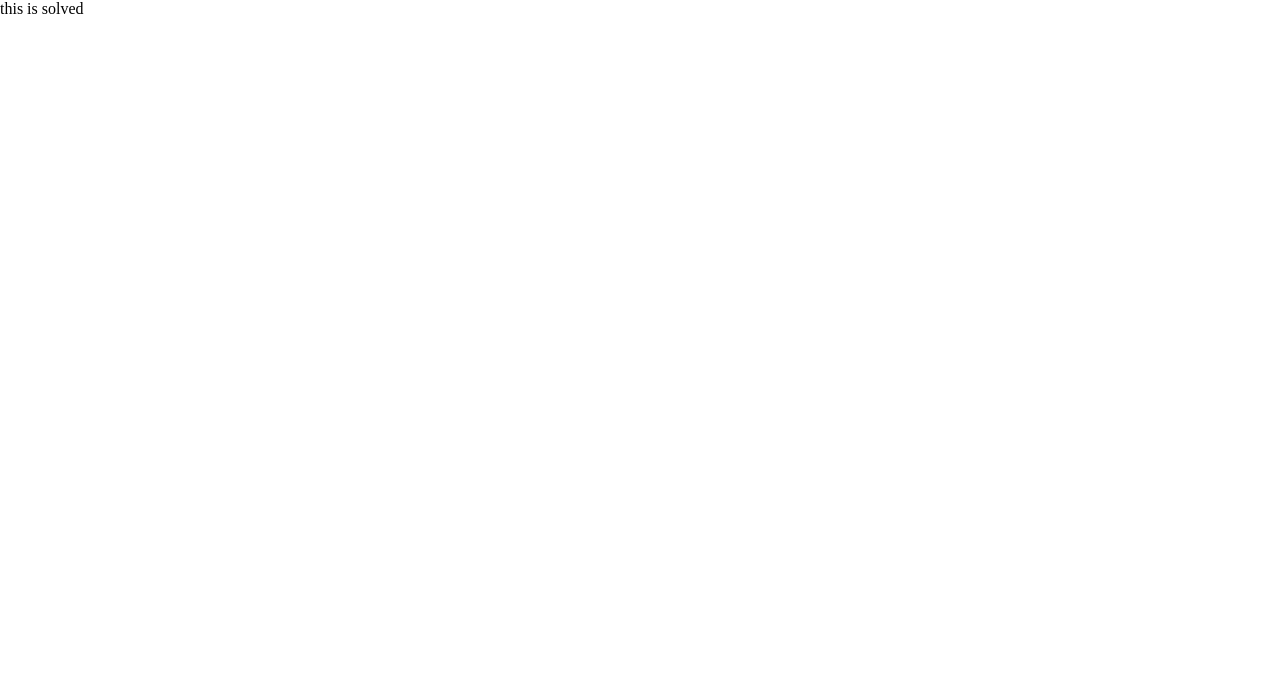
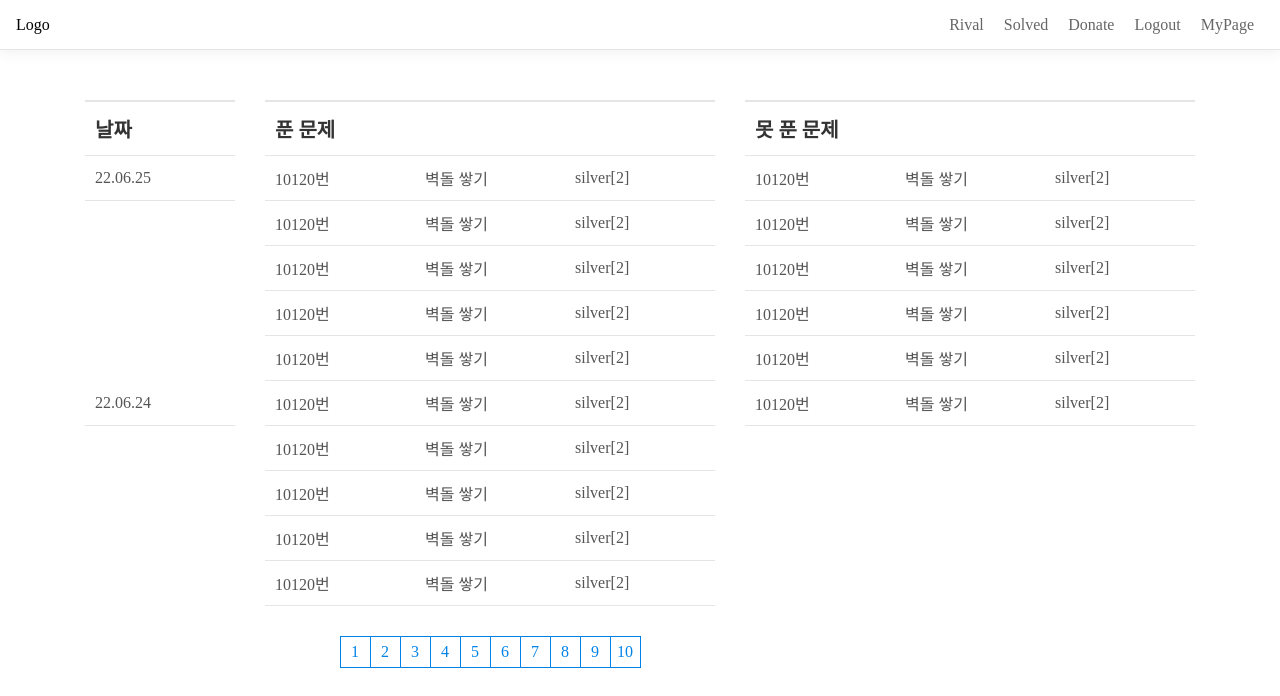
Before and after one commit to xi-jjun/baekjoon-recommender, a React (Create React App) app in the folder front/: page /solved in a window 1280 px wide. Shown: the top 696 px of the page. Built offline with nearby package versions, Linux system fonts and the light colour scheme.

Commit message:
[추가] 푼 문제를 보여주는 Solved 페이지

```diff
--- a/front/src/Pages/main/Solved/Solved.js
+++ b/front/src/Pages/main/Solved/Solved.js
@@ -1,7 +1,163 @@
+import "../../../default.css";
+import * as Styled from './Styled';
+import Header from "../../../Components/Header";
+import { useState } from 'react';
+
+const pages = [1, 2, 3, 4, 5, 6, 7, 8, 9, 10]
+
+const Pagination = ({ number }) => {
+    const [pageClicked, pageOnClick] = useState(false)
+    const clickPage = () => {
+        pageOnClick(prev => !prev)
+    }
+
+    const [onMouseOver, setMouseOver] = useState(false)
+    const getMouseOver = () => {
+        setMouseOver(true)
+    }
+    const getMouseOut = () => {
+        setMouseOver(false)
+    }
+
+    return (
+        <div style={{
+            width: "30px",
+            height: "30px",
+            display: "flex",
+            justifyContent: "center",
+            alignItems: "center",
+            background: pageClicked || onMouseOver ? "#0083e8" : "#fff",
+            boxSizing: "border-box",
+            borderRight: "solid 1px #0083e8",
+            color: pageClicked || onMouseOver ? "#fff" : "#0083e8",
+            fontWeight: pageClicked || onMouseOver ? 600 : 400,
+            cursor: "pointer",
+            transition: "all 0.1s ease-out"
+        }}
+            onClick={clickPage}
+            onMouseOver={getMouseOver}
+            onMouseOut={getMouseOut}>
+            {number}
+        </div>
+    )
+}
+
 const Solved = () => {
     return (
         <div>
-            this is solved
+            <Header />
+            <Styled.Container>
+                <Styled.QuestionContainer>
+                    <Styled.QuestionContainerLabel>날짜</Styled.QuestionContainerLabel>
+                    <Styled.Question>
+                        <Styled.QuestionElement>22.06.25</Styled.QuestionElement>
+                    </Styled.Question>
+                    <Styled.Question className='space' />
+                    <Styled.Question className='space' />
+                    <Styled.Question className='space' />
+                    <Styled.Question className='space' />
+                    <Styled.Question>
+                        <Styled.QuestionElement>22.06.24</Styled.QuestionElement>
+                    </Styled.Question>
+                    <Styled.Question className='space' />
+                    <Styled.Question className='space' />
+                    <Styled.Question className='space' />
+                    <Styled.Question className='space' />
+                </Styled.QuestionContainer>
+                <Styled.QuestionContainer>
+                    <Styled.QuestionContainerLabel>푼 문제</Styled.QuestionContainerLabel>
+                    <Styled.Question>
+                        <Styled.QuestionElement>10120번</Styled.QuestionElement>
+                        <Styled.QuestionElement>벽돌 쌓기</Styled.QuestionElement>
+                        <Styled.QuestionElement>silver[2]</Styled.QuestionElement>
+                    </Styled.Question>
+                    <Styled.Question>
+                        <Styled.QuestionElement>10120번</Styled.QuestionElement>
+                        <Styled.QuestionElement>벽돌 쌓기</Styled.QuestionElement>
+                        <Styled.QuestionElement>silver[2]</Styled.QuestionElement>
+                    </Styled.Question>
+                    <Styled.Question>
+                        <Styled.QuestionElement>10120번</Styled.QuestionElement>
+                        <Styled.QuestionElement>벽돌 쌓기</Styled.QuestionElement>
+                        <Styled.QuestionElement>silver[2]</Styled.QuestionElement>
+                    </Styled.Question>
+                    <Styled.Question>
+                        <Styled.QuestionElement>10120번</Styled.QuestionElement>
+                        <Styled.QuestionElement>벽돌 쌓기</Styled.QuestionElement>
+                        <Styled.QuestionElement>silver[2]</Styled.QuestionElement>
+                    </Styled.Question>
+                    <Styled.Question>
+                        <Styled.QuestionElement>10120번</Styled.QuestionElement>
+                        <Styled.QuestionElement>벽돌 쌓기</Styled.QuestionElement>
+                        <Styled.QuestionElement>silver[2]</Styled.QuestionElement>
+                    </Styled.Question>
+                    <Styled.Question>
+                        <Styled.QuestionElement>10120번</Styled.QuestionElement>
+                        <Styled.QuestionElement>벽돌 쌓기</Styled.QuestionElement>
+                        <Styled.QuestionElement>silver[2]</Styled.QuestionElement>
+                    </Styled.Question>
+                    <Styled.Question>
+                        <Styled.QuestionElement>10120번</Styled.QuestionElement>
+                        <Styled.QuestionElement>벽돌 쌓기</Styled.QuestionElement>
+                        <Styled.QuestionElement>silver[2]</Styled.QuestionElement>
+                    </Styled.Question>
+                    <Styled.Question>
+                        <Styled.QuestionElement>10120번</Styled.QuestionElement>
+                        <Styled.QuestionElement>벽돌 쌓기</Styled.QuestionElement>
+                        <Styled.QuestionElement>silver[2]</Styled.QuestionElement>
+                    </Styled.Question>
+                    <Styled.Question>
+                        <Styled.QuestionElement>10120번</Styled.QuestionElement>
+                        <Styled.QuestionElement>벽돌 쌓기</Styled.QuestionElement>
+                        <Styled.QuestionElement>silver[2]</Styled.QuestionElement>
+                    </Styled.Question>
+                    <Styled.Question>
+                        <Styled.QuestionElement>10120번</Styled.QuestionElement>
+                        <Styled.QuestionElement>벽돌 쌓기</Styled.QuestionElement>
+                        <Styled.QuestionElement>silver[2]</Styled.QuestionElement>
+                    </Styled.Question>
+                    <Styled.PaginationContainer>
+                        {pages.map(page => <Pagination number={page} />)}
+                    </Styled.PaginationContainer>
+                </Styled.QuestionContainer>
+                <Styled.QuestionContainer>
+                    <Styled.QuestionContainerLabel>못 푼 문제</Styled.QuestionContainerLabel>
+                    <Styled.Question>
+                        <Styled.QuestionElement>10120번</Styled.QuestionElement>
+                        <Styled.QuestionElement>벽돌 쌓기</Styled.QuestionElement>
+                        <Styled.QuestionElement>silver[2]</Styled.QuestionElement>
+                    </Styled.Question>
+                    <Styled.Question>
+                        <Styled.QuestionElement>10120번</Styled.QuestionElement>
+                        <Styled.QuestionElement>벽돌 쌓기</Styled.QuestionElement>
+                        <Styled.QuestionElement>silver[2]</Styled.QuestionElement>
+                    </Styled.Question>
+                    <Styled.Question>
+                        <Styled.QuestionElement>10120번</Styled.QuestionElement>
+                        <Styled.QuestionElement>벽돌 쌓기</Styled.QuestionElement>
+                        <Styled.QuestionElement>silver[2]</Styled.QuestionElement>
+                    </Styled.Question>
+                    <Styled.Question>
+                        <Styled.QuestionElement>10120번</Styled.QuestionElement>
+                        <Styled.QuestionElement>벽돌 쌓기</Styled.QuestionElement>
+                        <Styled.QuestionElement>silver[2]</Styled.QuestionElement>
+                    </Styled.Question>
+                    <Styled.Question>
+                        <Styled.QuestionElement>10120번</Styled.QuestionElement>
+                        <Styled.QuestionElement>벽돌 쌓기</Styled.QuestionElement>
+                        <Styled.QuestionElement>silver[2]</Styled.QuestionElement>
+                    </Styled.Question>
+                    <Styled.Question>
+                        <Styled.QuestionElement>10120번</Styled.QuestionElement>
+                        <Styled.QuestionElement>벽돌 쌓기</Styled.QuestionElement>
+                        <Styled.QuestionElement>silver[2]</Styled.QuestionElement>
+                    </Styled.Question>
+                    <Styled.Question className='space' />
+                    <Styled.Question className='space' />
+                    <Styled.Question className='space' />
+                    <Styled.Question className='space' />
+                </Styled.QuestionContainer>
+            </Styled.Container>
         </div>
     )
 }
--- /dev/null
+++ b/front/src/Pages/main/Solved/Styled.js
@@ -0,0 +1,59 @@
+import styled from "styled-components";
+
+export const Container = styled.div`
+width: 1200px;
+display: flex;
+box-sizing: border-box;
+margin: auto;
+padding: 30px;
+`
+
+export const QuestionContainer = styled.div`
+width: 450px;
+display: flex;
+flex-direction: column;
+box-sizing: border-box;
+margin: 0 15px;
+`
+
+export const QuestionContainerLabel = styled.div`
+width: 100%;
+height: 56px;
+display: flex;
+align-items: center;
+border-top: solid 2px #e5e5e5;
+border-bottom: solid 1px #e5e5e5;
+box-sizing: border-box;
+padding: 0 10px;
+color: #333;
+font-size: 20px;
+font-weight: 600;
+`
+
+export const Question = styled.div`
+width: 100%;
+height: 44px;
+display: flex;
+align-items: center;
+border-bottom: solid 1px #e5e5e5
+`
+
+export const QuestionElement = styled.div`
+width: 150px;
+display: flex;
+align-items: center;
+box-sizing: border-box;
+padding: 0 10px;
+color: #555;
+font-size: 16px;
+`
+
+export const PaginationContainer = styled.div`
+display: flex;
+justify-content: center;
+align-items: center;
+border: solid 1px #0083e8;
+border-right: none;
+box-sizing: border-box;
+margin: 30px auto;
+`
--- a/front/src/default.css
+++ b/front/src/default.css
@@ -5,3 +5,7 @@
 .hidden {
     display: none;
 }
+
+.space {
+    visibility: hidden;
+}
```
